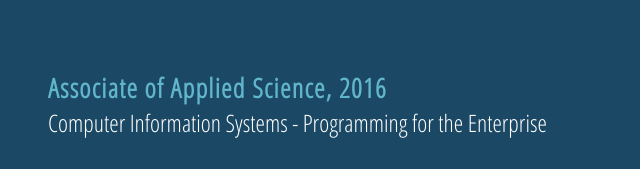
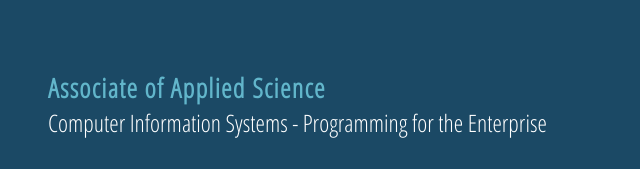
Before and after one commit to Arevyn24/Arevyn24.github.io, a plain HTML site: page index.html in a window 1280 px wide. Shown: the part 1722-1891 px from the top of the page, 320-960 px from the left. Drawn offline with Linux system fonts and the light colour scheme.

Commit message:
text fix

```diff
--- a/index.html
+++ b/index.html
@@ -82,7 +82,7 @@
 			<div class="content">
 				<h3>Education</h3><br>
 				<div class="subcat">
-					<h4>Associate of Applied Science, 2016</h4>
+					<h4>Associate of Applied Science</h4>
 					<h5>Computer Information Systems - Programming for the Enterprise</h5><br>
 					<h4>College</h4>
 					<h5><a href="https://wccc.edu">Westmoreland County Community College</a>, 2016</h5><br>
```
